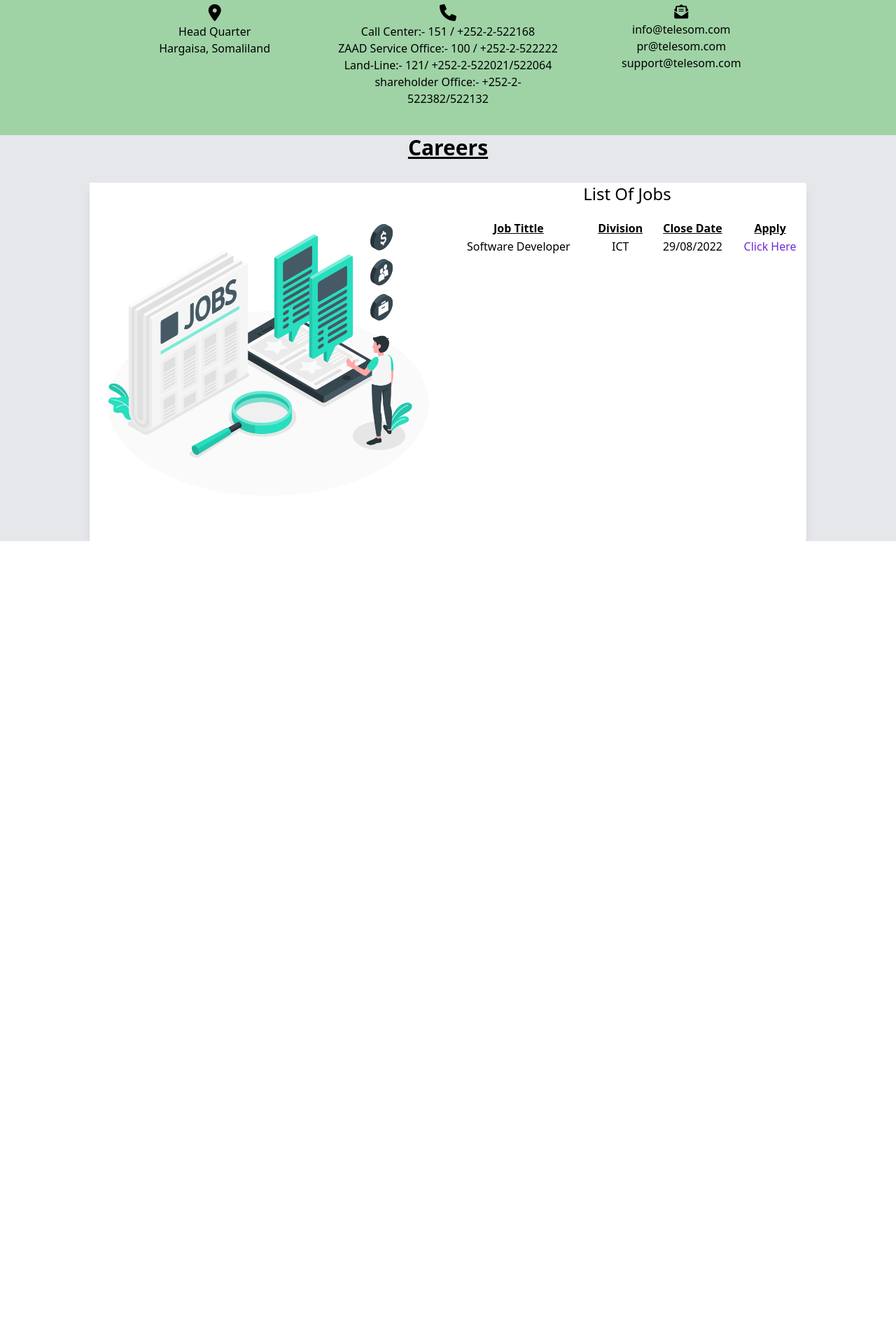
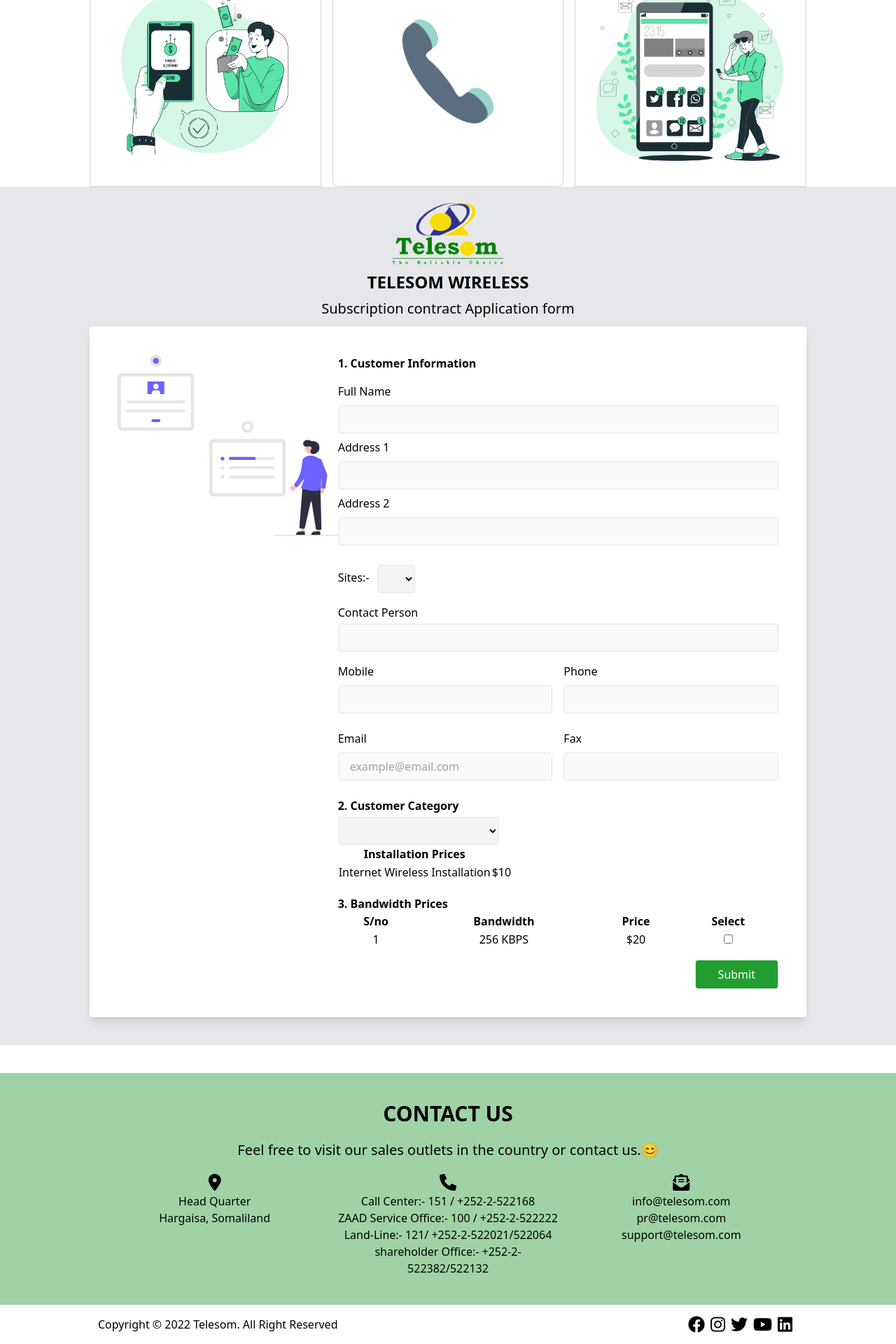
Before and after one commit to Nimcan/Telesom-Web, a React (Create React App) app in the folder client/: page / in a window 1280 px wide. Shown: the part 858-2778 px from the top of the page at 70% size. Before the commit the page ends 1631 px from the top, so only its background shows below. Built offline with nearby package versions, Linux system fonts and the light colour scheme.

Commit message:
buy adsl component

```diff
--- a/client/src/App.js
+++ b/client/src/App.js
@@ -1,8 +1,10 @@
 import './App.css';
 import About from './Components/about';
+import ADSL from './Components/buyNow/adslService';
 import Career from './Components/career';
 import Contact from './Components/contact';
 import Crs from './Components/crs';
+import Footer from './Components/footer';
 import Navbar from './Components/Navbar';
 import Portfolio from './Components/Portfolio';
 import Services from './Components/services';
@@ -13,12 +15,15 @@
     <>
       <Navbar />
       {/* <About /> */}
-      {/* <Services /> */}
+      <Services />
       {/* <Crs /> */}
       {/* <Portfolio /> */}
       {/* <Support /> */}
-      <Contact />
-      <Career />
+      {/* <Contact /> */}
+      <ADSL />
+      <Footer />
+      {/* <Career /> */}
+
     </>
   );
 }
--- /dev/null
+++ b/client/src/Components/buyNow/adslService.js
@@ -0,0 +1,145 @@
+import React from 'react'
+
+function ADSL() {
+
+    const sites = ['Arabsiyo', 'Berbera', 'Boorama', 'Burco', 'Buuhoodle', 'Caynabo',
+                   'Ceel-afwayn', 'Ceerigaabo', 'Dila', 'Gabiley', 'Garadag', 'Hargaisa',
+                   'Harirad', 'Lawyacado', 'Lughaya', 'Oodwayne', 'Wajaale', 'Widhwidh', 'Xudun']
+  return (
+    <div className='bg-gray-200 pb-10'>
+        <div>
+            <div>
+                <img src='./images/logo.png' alt='' className='m-auto w-44' />
+            </div>
+            <div>
+                <div>
+                    <h1 className='text-center text-2xl font-bold p-2'>TELESOM WIRELESS</h1>
+                    <h1 className='text-center text-xl pb-3'>Subscription contract Application form</h1>
+                </div>
+
+                <div className='xl:contain shadow-lg rounded bg-white '>
+                    <div className='grid md:grid-cols-3 p-10'>
+                        <div  className='flex flex-col gap-4'>
+                            <img src='./images/form.svg' alt='' />
+                        </div>
+                        <div className='lg:col-span-2 md:col-span-2'>
+                            <h1 className='font-bold'>1. Customer Information</h1>
+                            <div className='flex flex-col mt-4'>
+                                <label>Full Name</label>
+                                <input type='' className="h-10 border my-2 rounded px-4 w-full bg-gray-50"/>
+                                <label>Address 1</label>
+                                <input type='' className='h-10 border my-2 rounded px-4 w-full bg-gray-50' />
+                                <label>Address 2</label>
+                                <input type='' className='h-10 border my-2 rounded px-4 w-full bg-gray-50' />
+                            </div>
+
+                            <div className='flex items-center my-4'>
+                                <h1 className='mr-3'>Sites:- </h1>
+                                <div>
+                                    <select className='h-10 border mt-1 rounded px-4 w-fit bg-gray-100'>
+                                        <option></option>
+                                        <option></option>
+                                    </select>
+                                </div>
+
+                        </div>
+
+                        <div>
+                            <div>
+                                <h1>Contact Person</h1>
+                                <p></p>
+                            </div>
+                                <div>
+                                    <input type='' className='h-10 border mt-1 rounded px-4 w-full bg-gray-50'  />
+                                </div>
+                        </div>
+
+                        <div className='grid grid-cols-1 md:grid-cols-2 gap-4 mt-4'>
+                            <div>
+                                <label>Mobile</label>
+                                <input type='' className="h-10 border my-2 rounded px-4 w-full bg-gray-50"/>
+                            </div>
+                            <div>
+                                <label>Phone</label>
+                                <input type='' className='h-10 border my-2 rounded px-4 w-full bg-gray-50' />
+                            </div>
+                            <div>
+                                <label>Email</label>
+                                <input type='email' className='h-10 border my-2 rounded px-4 w-full bg-gray-50' placeholder='example@email.com' />
+                            </div>
+                            <div>
+                                <label>Fax</label>
+                                <input type='' className='h-10 border my-2 rounded px-4 w-full bg-gray-50' />
+                            </div>
+                        </div>
+
+                        <div className=''>
+                            <h1 className='font-bold mt-4'>2. Customer Category</h1>
+                            <div>
+                                <select className='w-44 h-10 border mt-1 rounded px-4 w-fit bg-gray-100'>
+                                    <option></option>
+                                    <option>Government institution</option>
+                                    <option>INGO/UN</option>
+                                    <option>Business</option>
+                                    <option>Educational institution</option>
+                                    <option>Home/Personal user</option>
+                                </select>
+                            </div>
+
+                            <div>
+                                <table>
+                                    <tr>
+                                        <th>Installation Prices</th>
+                                    </tr>
+                                    <tr>
+                                        <td>Internet Wireless Installation</td>
+                                        <td>$10</td>
+                                    </tr>
+                                </table>
+                            </div>
+                        </div>
+
+                        <div className='mt-5'>
+                            <h1 className='font-bold'>3. Bandwidth Prices</h1>
+                            <table className='w-full '>
+                                <tr>
+                                    <th>S/no</th>
+                                    <th>Bandwidth</th>
+                                    <th>Price</th>
+                                    <th>Select</th>
+                                </tr>
+                                <tr className='text-center'>
+                                    <td>1</td>
+                                    <td>256 KBPS</td>
+                                    <td>$20</td>
+                                    <td><input type='checkbox' /></td>
+                                </tr>
+                            </table>
+                        </div>
+
+                        {/* <div>
+                            <h1 className='font-bold mt-4'>4. Description Of the Issue</h1>
+                            <div className=''>
+                                <textarea className='h-36 border mt-1 rounded px-4 w-full bg-gray-50'></textarea>
+                            </div>
+                        </div> */}
+
+                        <div className='flex justify-end mt-4'>
+                            <button className='py-2 px-8 border text-white rounded bg-brand-green text-right'>Submit</button>
+                        </div>
+
+
+                        </div>
+
+
+                    </div>
+
+                </div>
+            </div>
+        </div>
+    </div>
+
+  )
+}
+
+export default ADSL
--- a/client/src/Components/contact.js
+++ b/client/src/Components/contact.js
@@ -40,7 +40,7 @@
                 <p>shareholder Office:- +252-2-522382/522132</p>
               </div>
               <div className='text-center'>
-                <i class="fa-solid fa-envelope-open-text text-xl text-center"></i>
+                <i class="fa-solid fa-envelope-open-text text-2xl text-center"></i>
                 <p>info@telesom.com</p>
                 <p>pr@telesom.com</p>
                 <p>support@telesom.com</p>
--- a/client/src/Components/crs.js
+++ b/client/src/Components/crs.js
@@ -2,7 +2,11 @@
 
 function Crs() {
   return (
-    <div>Crs</div>
+    <div>
+      <div>
+        <div className=''></div>
+      </div>
+    </div>
   )
 }
 
--- a/client/src/Components/footer.js
+++ b/client/src/Components/footer.js
@@ -1,19 +1,54 @@
 import React from 'react'
 
 function Footer() {
+
+  const D = new Date();
   return (
-    <div>
-      <div className='flex justify-between'>
-        <div>
-          <p></p>
+    <div className=' '>
+      <div className='bg-brand-lighterGreen p-5 mt-10'>
+          <div className='xl:contain'>
+            <h1 className='text-center text-3xl p-5 font-bold'>CONTACT US</h1>
+            <p className='text-center text-xl'>Feel free to visit our sales outlets in the country or contact us.😊</p>
+            <div className='grid grid-cols-1 md:grid-cols-3 justify-items-center gap-4 p-5'>
+              <div className='text-center'>
+                <i class="fa-solid fa-location-dot text-2xl"></i>
+                <p>Head Quarter</p>
+                <p>Hargaisa, Somaliland</p>
+              </div>
+              <div className='text-center'>
+                <i class="fa-solid fa-phone text-2xl"></i>
+                <p>Call Center:- 151 / +252-2-522168</p>
+                <p>ZAAD Service Office:- 100 / +252-2-522222</p>
+                <p>Land-Line:- 121/ +252-2-522021/522064</p>
+                <p>shareholder Office:- +252-2-522382/522132</p>
+              </div>
+              <div className='text-center'>
+                <i class="fa-solid fa-envelope-open-text text-2xl text-center"></i>
+                <p>info@telesom.com</p>
+                <p>pr@telesom.com</p>
+                <p>support@telesom.com</p>
+              </div>
+
+            </div>
+          </div>
         </div>
-        <div>
-        <i class="fa-brands fa-facebook"></i>
-        <i class="fa-brands fa-instagram"></i>
-        <i class="fa-brands fa-twitter"></i>
+
+    <div className='xl:contain'>
+      <div className='grid grid-cols-1 md:grid-cols-3  items-center p-3'>
+        <div className='col-span-2'>
+          <p>Copyright © {D.getFullYear()} Telesom. All Right Reserved</p>
+        </div>
+        <div className='flex justify-end text-2xl'>
+        <a href='#'><i class="fa-brands fa-facebook mx-2"></i></a>
+        <a href=''><i class="fa-brands fa-instagram"></i></a>
+        <a href=''><i class="fa-brands fa-twitter mx-2"></i></a>
+        <a href=''><i class="fa-brands fa-youtube"></i></a>
+        <a href=''><i class="fa-brands fa-linkedin mx-2"></i></a>
         </div>
 
       </div>
+      </div>
+
     </div>
   )
 }
```
